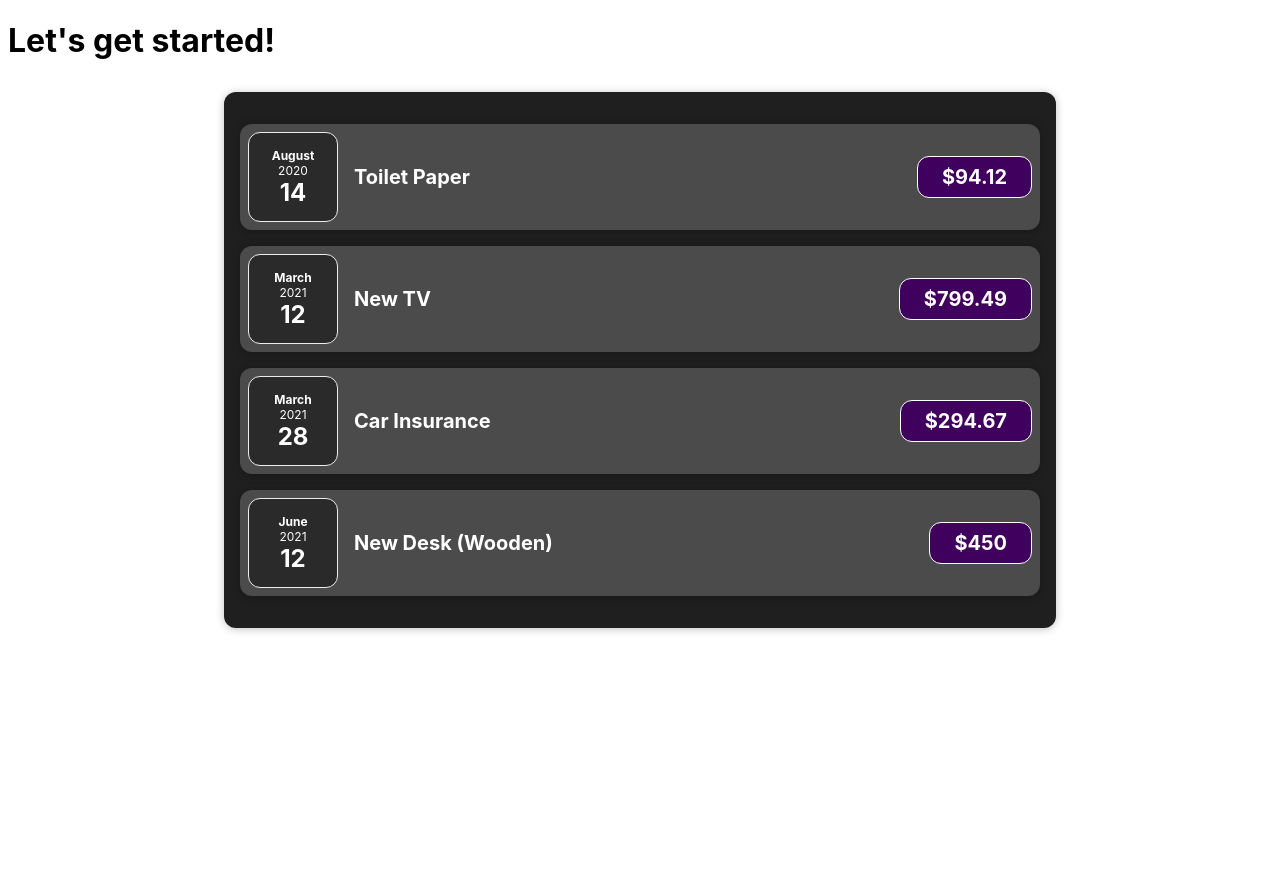
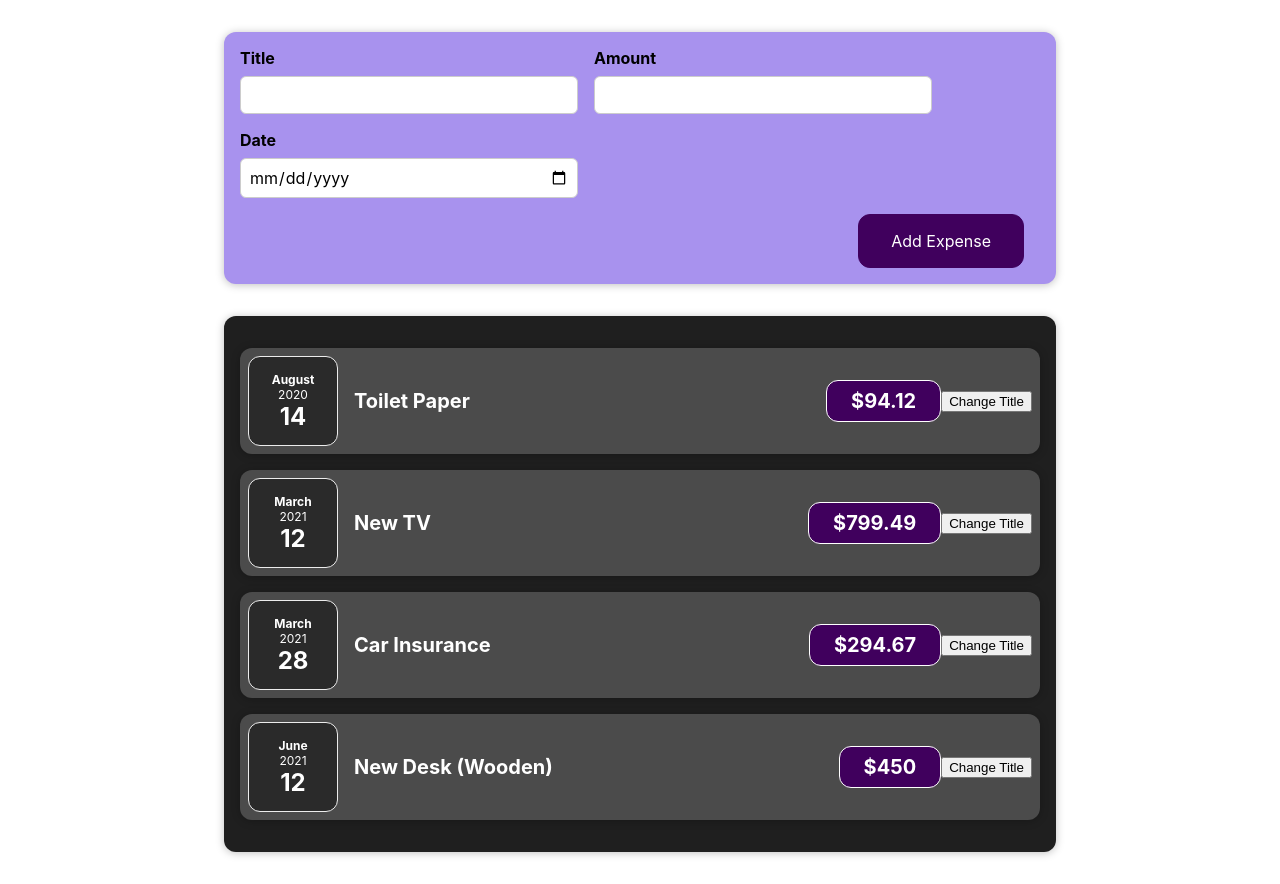
Before and after one commit to jonmico/expense-tracker, a React (Vite) app: page / in a window 1280 px wide. Before the commit the page ends 800 px from the top, so only its background shows below. Built offline with nearby package versions, Linux system fonts and the light colour scheme.

Commit message:
Add NewExpense and ExpenseForm components.

```diff
--- a/src/App.jsx
+++ b/src/App.jsx
@@ -1,9 +1,9 @@
 import './App.css';
 
+import NewExpense from './components/NewExpense/NewExpense';
 import Expenses from './components/Expenses/Expenses';
 
 function App() {
-  const message = "Let's get started!";
   const expenses = [
     {
       id: 'e1',
@@ -28,7 +28,7 @@
 
   return (
     <div>
-      <h1>{message}</h1>
+      <NewExpense />
       <Expenses expenses={expenses} />
     </div>
   );
--- a/src/components/Expenses/ExpenseItem.jsx
+++ b/src/components/Expenses/ExpenseItem.jsx
@@ -1,9 +1,15 @@
+import { useState } from 'react';
 import './ExpenseItem.css';
 import Card from '../UI/Card';
 import ExpenseDate from './ExpenseDate';
 
 export default function ExpenseItem({ expenseItem }) {
   const { date, title, amount } = expenseItem;
+  const [expenseItemTitle, setExpenseItemTitle] = useState(title);
+
+  function clickHandler() {
+    setExpenseItemTitle('clicked');
+  }
 
   return (
     <Card className='expense-item'>
@@ -11,9 +17,10 @@
         <ExpenseDate date={date} />
       </div>
       <div className='expense-item__description'>
-        <h2>{title}</h2>
+        <h2>{expenseItemTitle}</h2>
         <div className='expense-item__price'>${amount}</div>
       </div>
+      <button onClick={clickHandler}>Change Title</button>
     </Card>
   );
 }
--- /dev/null
+++ b/src/components/NewExpense/ExpenseForm.css
@@ -0,0 +1,26 @@
+.new-expense__controls {
+  display: flex;
+  flex-wrap: wrap;
+  gap: 1rem;
+  margin-bottom: 1rem;
+  text-align: left;
+}
+
+.new-expense__control label {
+  font-weight: bold;
+  margin-bottom: 0.5rem;
+  display: block;
+}
+
+.new-expense__control input {
+  font: inherit;
+  padding: 0.5rem;
+  border-radius: 6px;
+  border: 1px solid #ccc;
+  width: 20rem;
+  max-width: 100%;
+}
+
+.new-expense__actions {
+  text-align: right;
+}
--- /dev/null
+++ b/src/components/NewExpense/ExpenseForm.jsx
@@ -0,0 +1,25 @@
+import './ExpenseForm.css';
+
+export default function ExpenseForm() {
+  return (
+    <form>
+      <div className='new-expense__controls'>
+        <div className='new-expense__control'>
+          <label htmlFor=''>Title</label>
+          <input type='text' />
+        </div>
+        <div className='new-expense__control'>
+          <label htmlFor=''>Amount</label>
+          <input type='number' min='0.01' step='0.01' />
+        </div>
+        <div className='new-expense__control'>
+          <label htmlFor=''>Date</label>
+          <input type='date' min='2019-01-01' max='2023-12-31' />
+        </div>
+      </div>
+      <div className='new-expense__actions'>
+        <button type='submit'>Add Expense</button>
+      </div>
+    </form>
+  );
+}
--- /dev/null
+++ b/src/components/NewExpense/NewExpense.css
@@ -0,0 +1,38 @@
+.new-expense {
+  background-color: #a892ee;
+  padding: 1rem;
+  margin: 2rem auto;
+  width: 50rem;
+  max-width: 95%;
+  border-radius: 12px;
+  text-align: center;
+  box-shadow: 0 1px 8px rgba(0, 0, 0, 0.25);
+}
+
+.new-expense button {
+  font: inherit;
+  cursor: pointer;
+  padding: 1rem 2rem;
+  border: 1px solid #40005d;
+  background-color: #40005d;
+  color: white;
+  border-radius: 12px;
+  margin-right: 1rem;
+}
+
+.new-expense button:hover,
+.new-expense button:active {
+  background-color: #510674;
+  border-color: #510674;
+}
+
+.new-expense button.alternative {
+  color: #220131;
+  border-color: transparent;
+  background-color: transparent;
+}
+
+.new-expense button.alternative:hover,
+.new-expense button.alternative:active {
+  background-color: #ddb3f8;
+}
--- /dev/null
+++ b/src/components/NewExpense/NewExpense.jsx
@@ -0,0 +1,10 @@
+import './NewExpense.css';
+import ExpenseForm from './ExpenseForm';
+
+export default function NewExpense() {
+  return (
+    <div className='new-expense'>
+      <ExpenseForm />
+    </div>
+  );
+}
```
